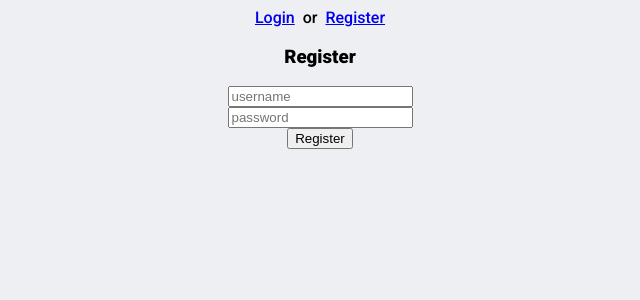
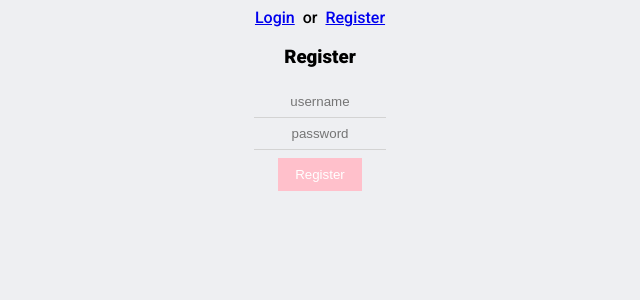
Before and after one commit to tajkalaski/awp-final, a React (Create React App) app in the folder client/: page /register in a window 1280 px wide. Shown: the top 300 px of the page, without its empty margins (320-960 px from the left). Built offline with nearby package versions, Linux system fonts and the light colour scheme; no server answers; the HTML template or start-up script is replaced by a standard one.

Commit message:
ux changes

```diff
--- a/client/src/App.js
+++ b/client/src/App.js
@@ -77,7 +77,8 @@ class App extends Component {
             const resp = await this.Auth.login(username, password);
             console.log("Authentication:", resp.msg);
             this.getData();
-            return <Redirect to='/' />
+            alert('You are now logged in.')
+            return <Redirect to="/" />
         } catch (e) {
             console.log("Login", e);
         }
--- a/client/src/CreateNewUser.js
+++ b/client/src/CreateNewUser.js
@@ -25,11 +25,17 @@ class CreateNewUser extends Component {
         return (
             <>
                 <h3>Register</h3>
-                <input onChange={event => this.handleChange(event)}
-                       name="username" type="text" placeholder="username"></input><br/>
-                <input onChange={event => this.handleChange(event)}
-                       name="password" type="password" placeholder="password"></input><br/>
-                <button onClick={_ => this.handleRegister()}>Register</button>
+                <input
+                    style={{ padding: '8px 16px', border: 'none', borderBottom: '1px solid lightgrey', background: 'none', textAlign: 'center', width: '100px' }}
+                    onChange={event => this.handleChange(event)}
+                    name="username" type="text" placeholder="username"></input><br/>
+                <input
+                    style={{ padding: '8px 16px', border: 'none', borderBottom: '1px solid lightgrey', background: 'none', textAlign: 'center', width: '100px' }}
+                    onChange={event => this.handleChange(event)}
+                    name="password" type="password" placeholder="password"></input><br/>
+                <button
+                    style={{ padding: '8px 16px', border: '1px solid pink', background: 'pink', color: 'white', margin: '8px' }}
+                    onClick={_ => this.handleRegister()}>Register</button>
             </>
         );
     }
--- a/client/src/Login.js
+++ b/client/src/Login.js
@@ -36,7 +36,7 @@ class Login extends Component {
                     name="password" type="password" placeholder="password"></input><br/>
                 <button
                     style={{ padding: '8px 16px', border: '1px solid pink', background: 'pink', color: 'white', margin: '8px' }}
-                    onClick={_ => this.handleLogin()}>Login</button>
+                    ><Link to='/' onClick={_ => this.handleLogin()}>Login</Link></button>
             </>
         );
     }
```
Also changed, not shown: 2 other files (tests, documents, lock files or other folders).
